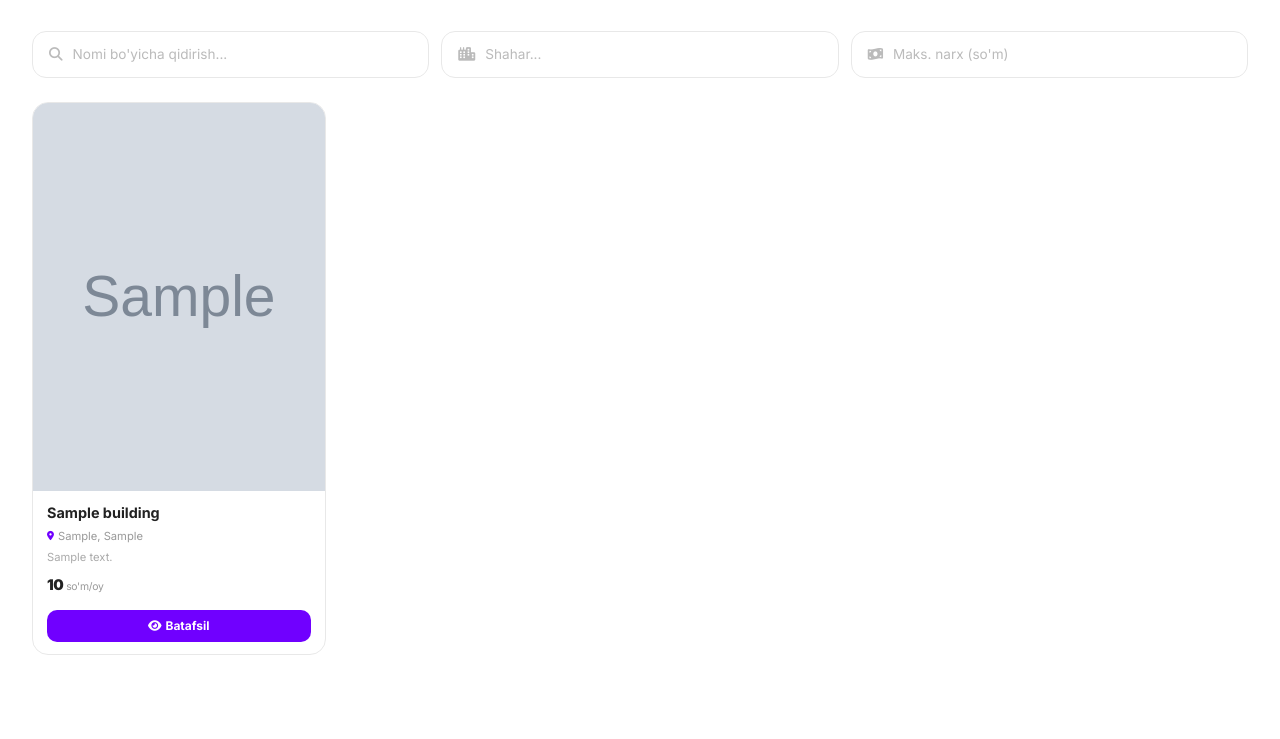
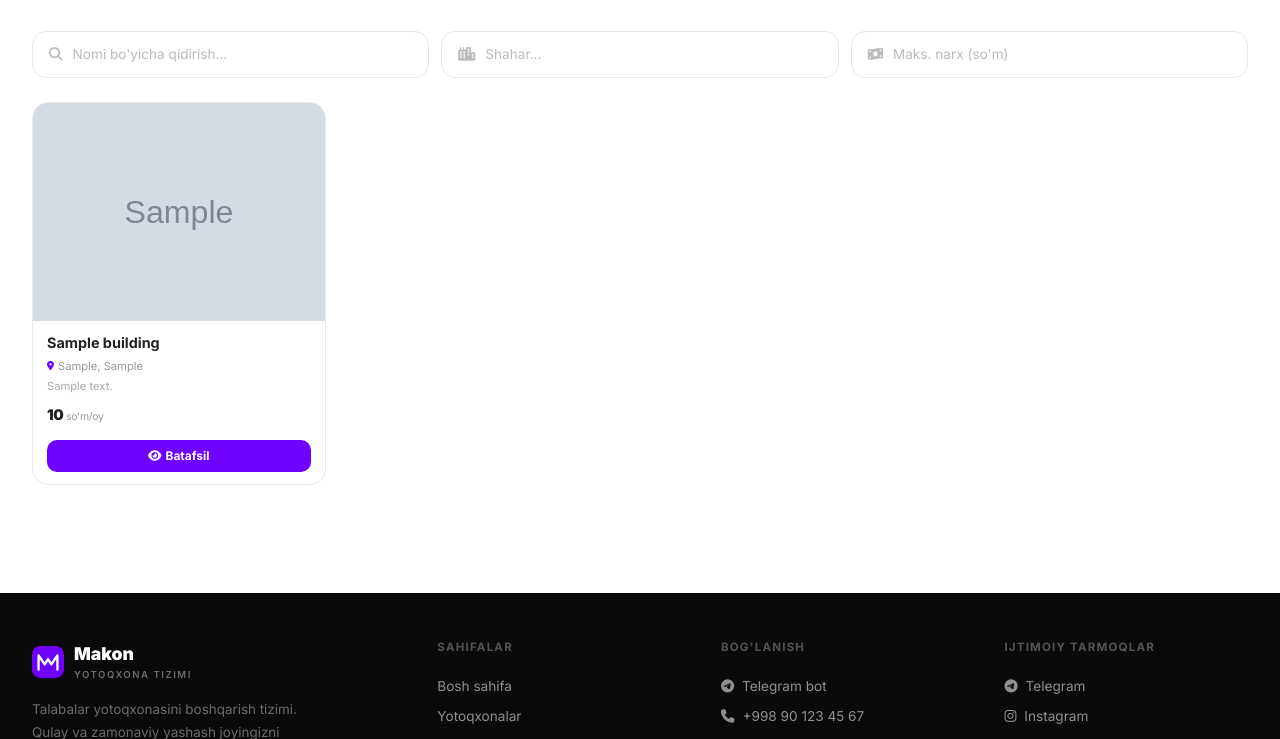
Before and after one commit to JozilovaZ/yotoqxona_web, a Django app: page /applications/rooms/ in a window 1280 px wide. Shown: the part 267-1006 px from the top of the page. Run offline with Django 5.2, Linux system fonts and the light colour scheme; tables that the repository leaves empty hold one stand-in row (values such as "Sample post"); grey boxes marked "Sample" are stand-in pictures.

Commit message:
Reduce card height: change image aspect-ratio from 3/4 to 4/3
Co-Authored-By: Claude Opus 4.6 <noreply@anthropic.com>

```diff
--- a/templates/applications/available_rooms.html
+++ b/templates/applications/available_rooms.html
@@ -175,7 +175,7 @@
 
     .dorm-card-img {
         position: relative;
-        aspect-ratio: 3 / 4;
+        aspect-ratio: 4 / 3;
         overflow: hidden;
         background: #f5f5f5;
     }
```
